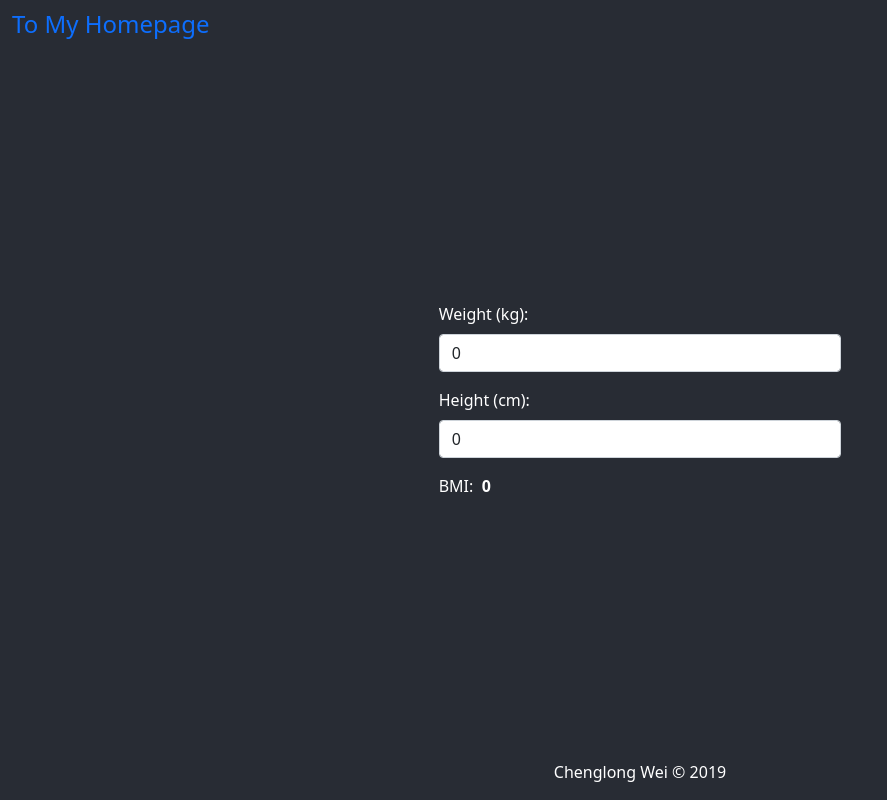
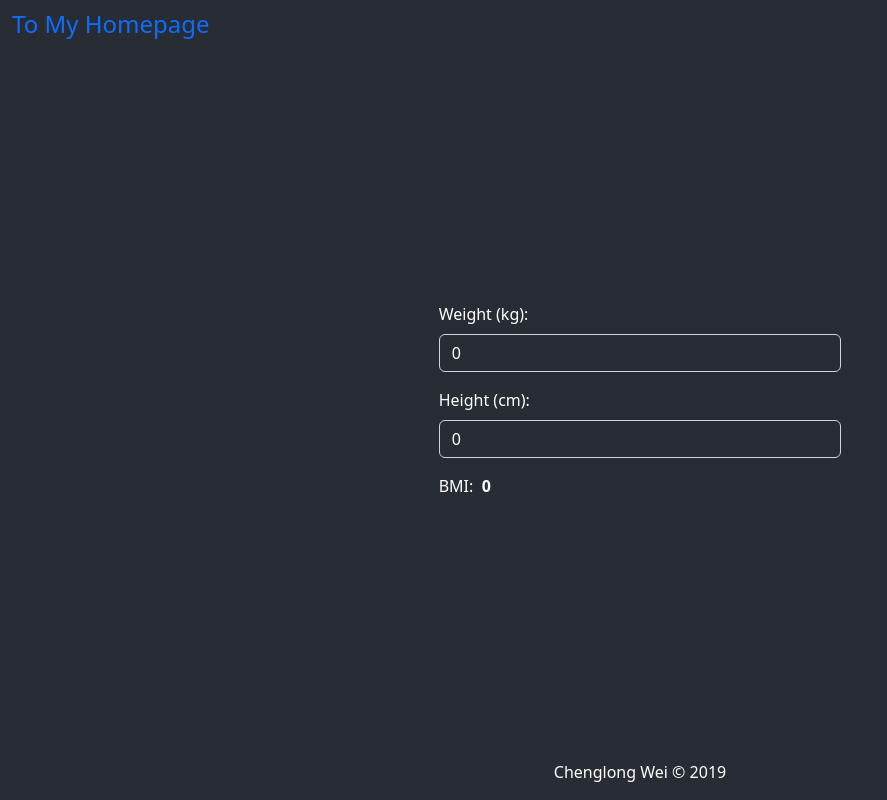
Before and after one commit to longprowei/bmi-calculator, a React (Create React App) app: page / in a window 1280 px wide. Shown: the whole page, without its empty margins (0-887 px from the left). Built offline with nearby package versions, Linux system fonts and the light colour scheme.

Commit message:
fix title, resutl NaN and infinate issue, upgrade dependencies

```diff
--- a/public/index.html
+++ b/public/index.html
@@ -7,7 +7,7 @@
     <meta name="theme-color" content="#000000" />
     <meta
       name="description"
-      content="Web site created using create-react-app"
+      content="BMI Calculator"
     />
     <link rel="apple-touch-icon" href="logo192.png" />
     <!--
@@ -15,7 +15,6 @@
       user's mobile device or desktop. See https://developers.google.com/web/fundamentals/web-app-manifest/
     -->
     <link rel="manifest" href="%PUBLIC_URL%/manifest.json" />
-    <link href="https://cdn.jsdelivr.net/npm/bootstrap@5.0.0-beta2/dist/css/bootstrap.min.css" rel="stylesheet" integrity="sha384-BmbxuPwQa2lc/FVzBcNJ7UAyJxM6wuqIj61tLrc4wSX0szH/Ev+nYRRuWlolflfl" crossorigin="anonymous">
     <!--
       Notice the use of %PUBLIC_URL% in the tags above.
       It will be replaced with the URL of the `public` folder during the build.
@@ -25,7 +24,7 @@
       work correctly both with client-side routing and a non-root public URL.
       Learn how to configure a non-root public URL by running `npm run build`.
     -->
-    <title>React App</title>
+    <title>BMI Calculator</title>
   </head>
   <body>
     <noscript>You need to enable JavaScript to run this app.</noscript>
--- a/src/Calculator.js
+++ b/src/Calculator.js
@@ -35,6 +35,9 @@ class Calculator extends React.Component {
     calculatorBMI(weight, height) {
         height = height / 100;
         let bmi = (weight / (height * height)).toFixed(2);
+        if (isNaN(bmi) || !isFinite(bmi)) {
+            bmi = '';
+        }
         this.setState({
             bmi: bmi,
         });
--- a/src/index.js
+++ b/src/index.js
@@ -9,4 +9,4 @@ ReactDOM.render(<App />, document.getElementById('root'));
 // If you want your app to work offline and load faster, you can change
 // unregister() to register() below. Note this comes with some pitfalls.
 // Learn more about service workers: https://bit.ly/CRA-PWA
-//serviceWorker.register();
+serviceWorker.register();
--- a/src/index.scss
+++ b/src/index.scss
@@ -1,10 +1,17 @@
 @import "../node_modules/bootstrap/scss/functions";
 
 @import "variables-cus";
+@import "../node_modules/bootstrap/scss/variables";
 
-@import "../node_modules/bootstrap/scss/variables";
 @import "../node_modules/bootstrap/scss/mixins";
+@import "../node_modules/bootstrap/scss/maps" ;
+@import "../node_modules/bootstrap/scss/root";
 
-@import "../node_modules/bootstrap/scss/root";
+
+@import "../node_modules/bootstrap/scss/utilities";
 @import "../node_modules/bootstrap/scss/reboot";
 @import "../node_modules/bootstrap/scss/type";
+@import "../node_modules/bootstrap/scss/containers";
+@import "../node_modules/bootstrap/scss/grid";
+@import "../node_modules/bootstrap/scss/forms";
+@import "../node_modules/bootstrap/scss/utilities/api";
```
Also changed, not shown: package.json (+4 -4 lines), 1 other file (tests, documents, lock files or other folders).
